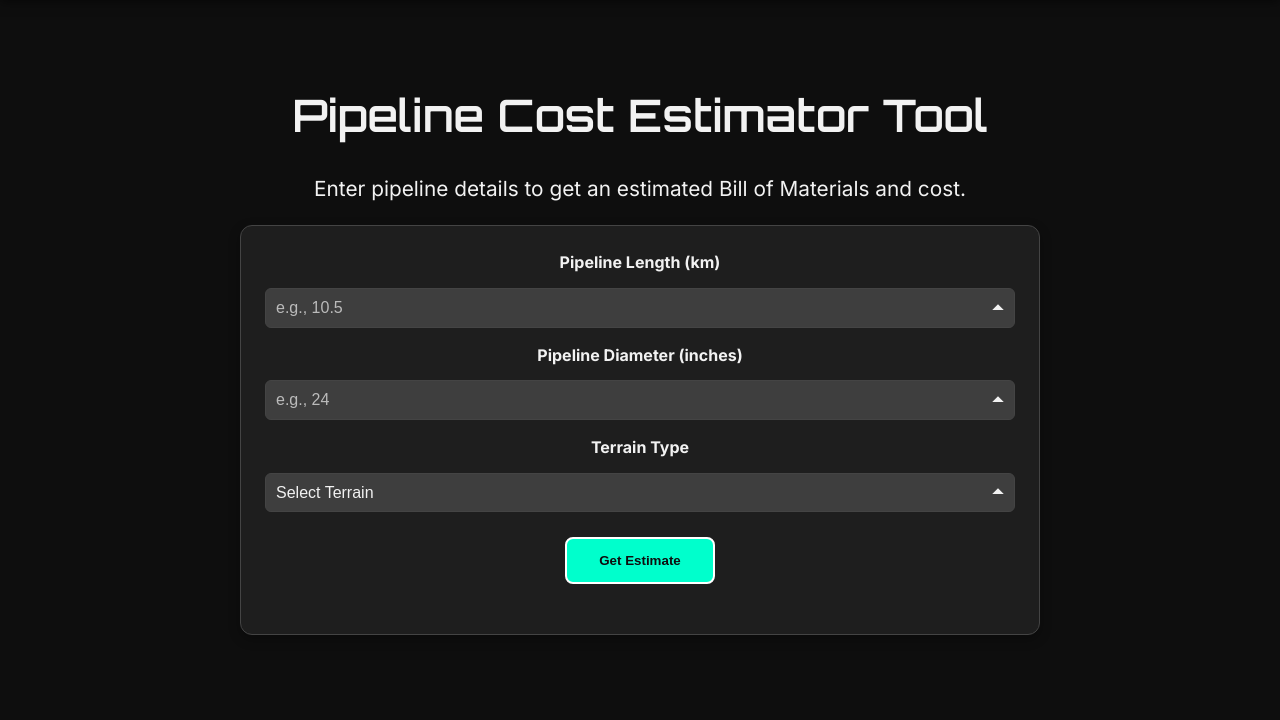
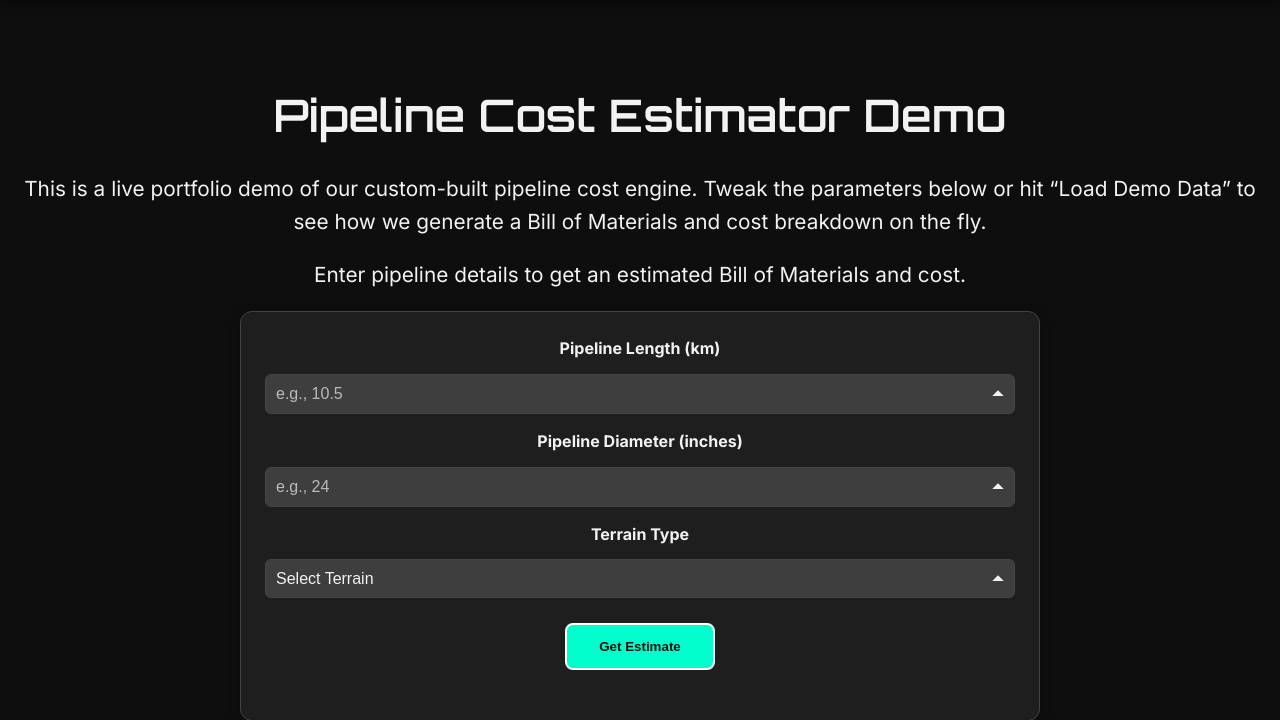
Before and after one commit to VibeOps-Git/vibeops-site-v2, a Flask app: page /pipeline-estimator in a window 1280 px wide. Shown: the part 150-870 px from the top of the page. Run offline with Flask 3, Linux system fonts and the light colour scheme; parts of the project's set-up code (start-up, migrations or seed data) failed here and were passed over.

Commit message:
Update pipeline_estimator.html

```diff
--- a/templates/pipeline_estimator.html
+++ b/templates/pipeline_estimator.html
@@ -1,9 +1,17 @@
 {% extends "base.html" %}
-{% block title %}Pipeline Cost Estimator - VibeOps{% endblock %}
+{% block title %}Pipeline Cost Estimator Demo{% endblock %}
 
 {% block content %}
     <section class="pipeline-estimator-page">
-        <h2 data-aos="fade-up" data-aos-delay="100" class="glitch" data-text="Pipeline Estimator">Pipeline Cost Estimator Tool</h2>
+        <h2 data-aos="fade-up" data-aos-delay="100" class="glitch" data-text="Pipeline Estimator">Pipeline Cost Estimator Demo</h2>
+
+        <!-- Demo Intro Copy -->
+        <p data-aos="fade-up" data-aos-delay="200" class="text-center">
+            This is a live portfolio demo of our custom-built pipeline cost engine.
+            Tweak the parameters below or hit “Load Demo Data” to see how we generate
+            a Bill of Materials and cost breakdown on the fly.
+        </p>
+
         <p data-aos="fade-up" data-aos-delay="200" class="text-center">Enter pipeline details to get an estimated Bill of Materials and cost.</p>
 
         <div class="input-section" data-aos="fade-up" data-aos-delay="300">
```
